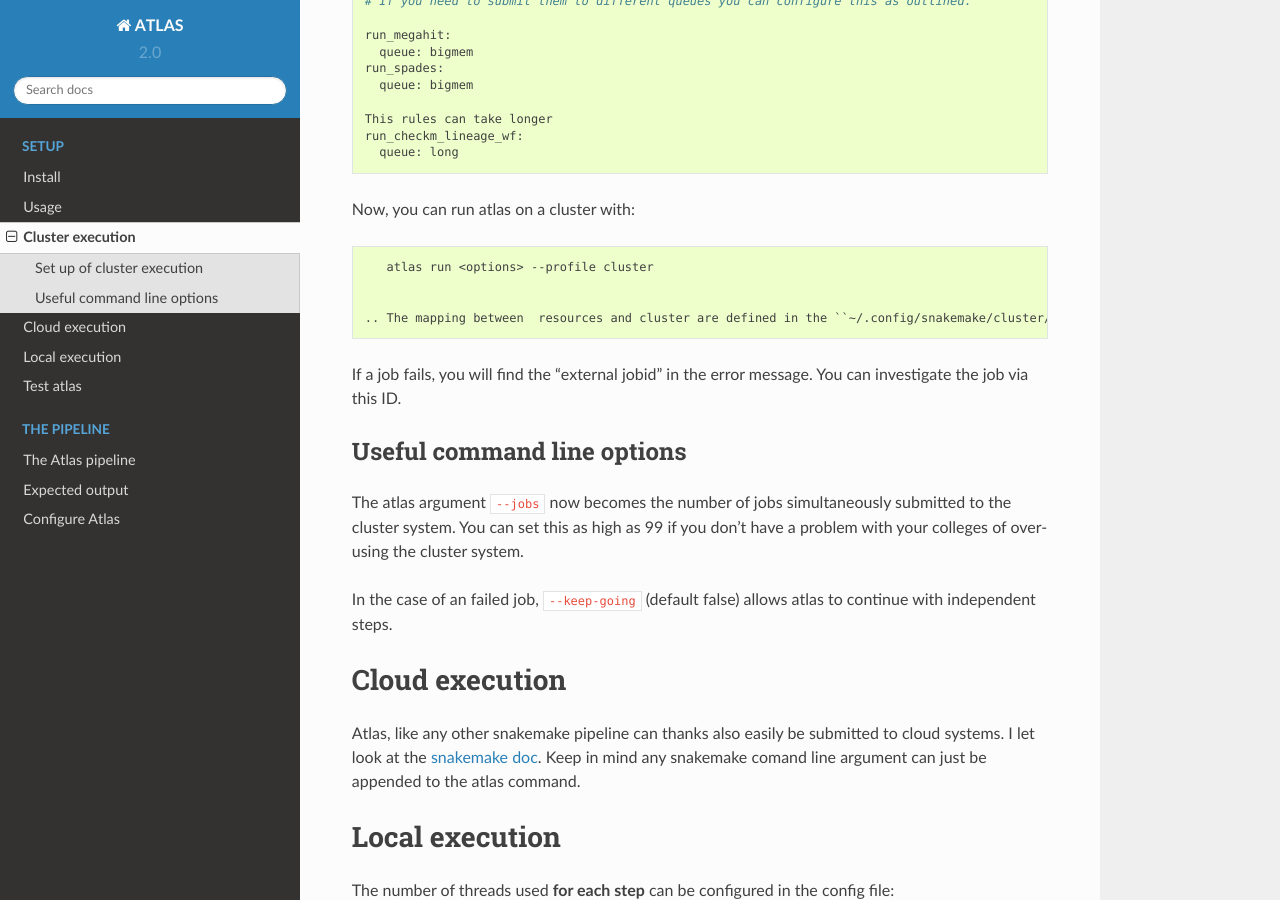
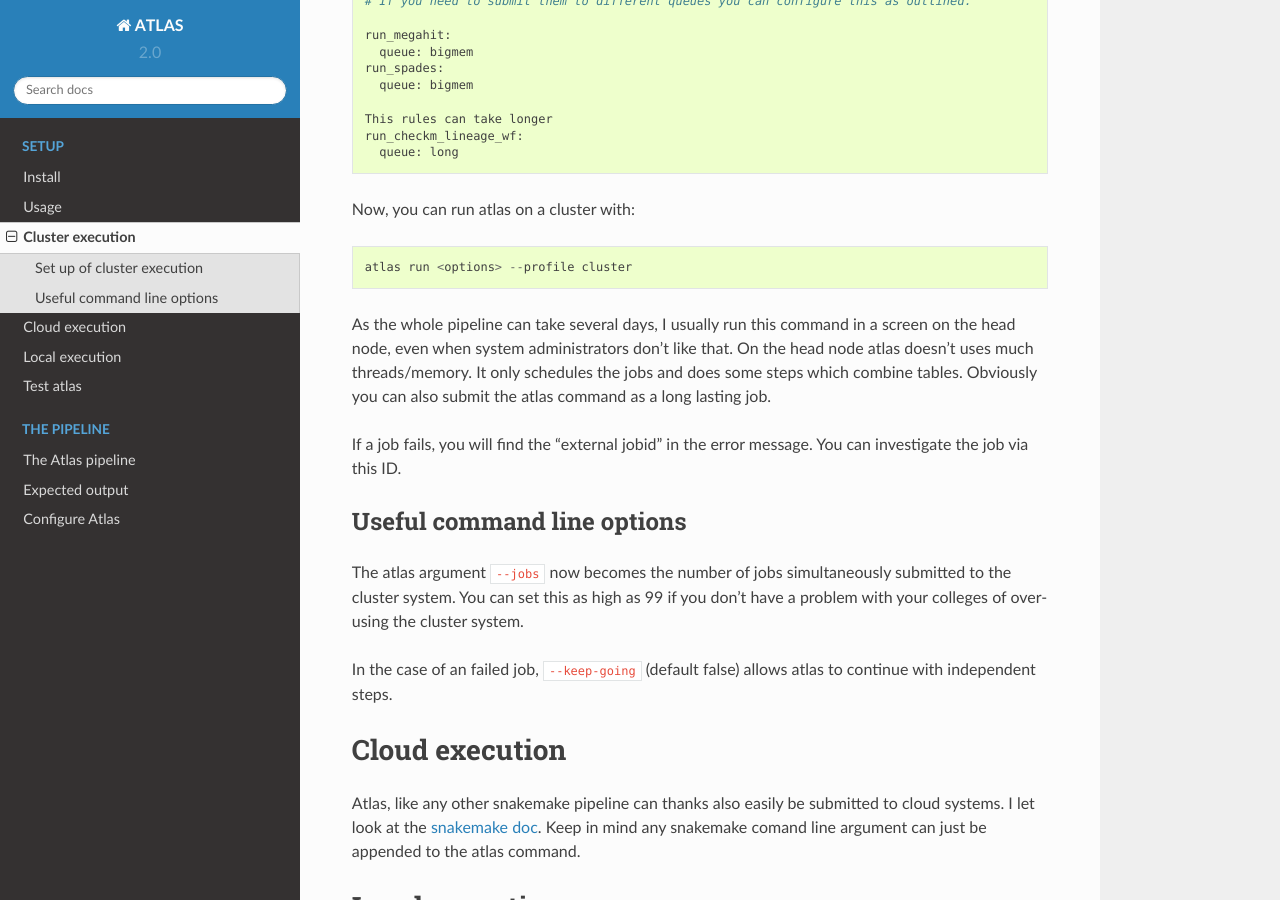
Before and after one commit to metagenome-atlas/atlas, a Sphinx documentation site: the page built from docs/usage/cluster.rst, in a window 1280 px wide and 900 px high, scrolled down 1072 px. Built offline with Sphinx 7.4.7 and the Read the Docs theme 2.0.0, drawn with Linux system fonts in a browser that asks for light colours.

Commit message:
how to submitt atlas

```diff
--- a/docs/usage/cluster.rst
+++ b/docs/usage/cluster.rst
@@ -48,10 +48,14 @@
   run_checkm_lineage_wf:
     queue: long
 
+
+
 Now, you can run atlas on a cluster with::
 
     atlas run <options> --profile cluster
 
+
+As the whole pipeline can take several days, I usually run this command in a screen on the head node, even when system administrators don't like that. On the head node atlas doesn't uses much threads/memory. It only schedules the jobs and does some steps which combine tables. Obviously you can also submit the atlas command as a long lasting job.
 
  .. The mapping between  resources and cluster are defined in the ``~/.config/snakemake/cluster/key_mapping.yaml``.
 
```
